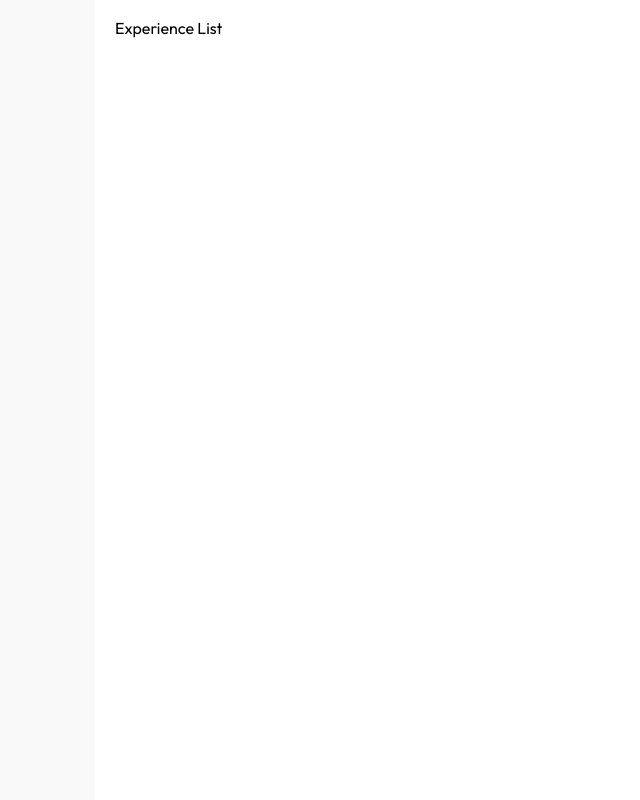
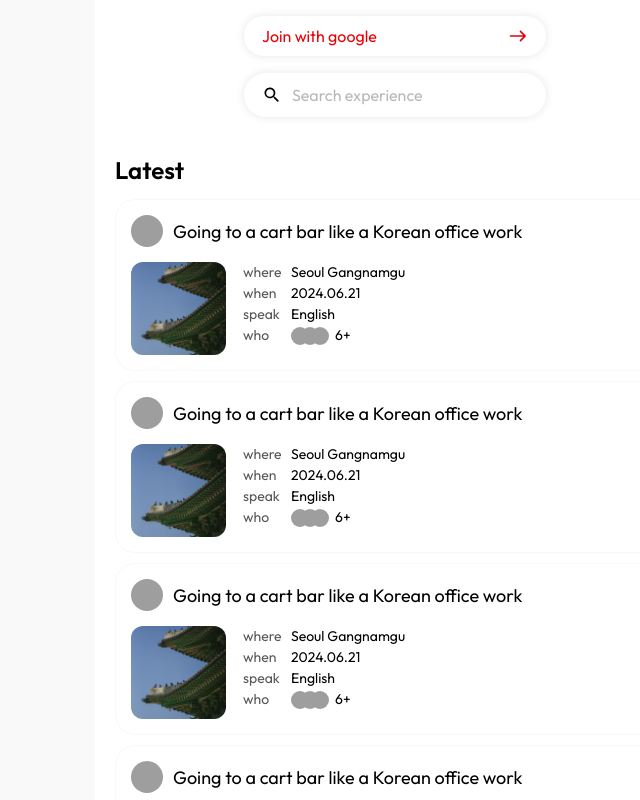
Before and after one commit to Wageul/wageul-client, a Next.js app: page /experience in a window 1280 px wide. Shown: the top 800 px of the page, without its empty margins (245-885 px from the left). Built offline with nearby package versions, Linux system fonts and the light colour scheme; grey boxes are pictures that could not be loaded.

Commit message:
main(experience list) page UI design done, extracted card component

```diff
--- a/app/(layout)/experience/page.tsx
+++ b/app/(layout)/experience/page.tsx
@@ -1,3 +1,39 @@
+import ExperienceCard from "@/components/ExperienceCard";
+import { Button } from "@/components/ui/wageulButton";
+import EastRoundedIcon from "@mui/icons-material/EastRounded";
+import SearchRoundedIcon from "@mui/icons-material/SearchRounded";
+
 export default async function Page() {
-  return(<p>Experience List</p>)
+  return (
+    <>
+      <Button
+        variant={"white"}
+        className="w-[302px] fixed left-1/2 transform -translate-x-1/2 px-[18px] py-[10px] flex justify-between text-primary-red font-normal z-10"
+      >
+        <div className="text-body2">Join with google</div>
+        <EastRoundedIcon fontSize="small" />
+      </Button>
+      <section className="pt-[57px]">
+        <div className="flex gap-2.5 px-[18px] py-[10px] w-[302px] rounded-full mx-auto shadow-light items-center">
+          <SearchRoundedIcon fontSize="small" />
+          <input
+            className="w-full outline-none placeholder-grey-3"
+            placeholder="Search experience"
+          />
+        </div>
+      </section>
+      <section className="mt-[35px]">
+        <div className="text-h2 font-semibold">Latest</div>
+        <div className="mt-[11px] flex flex-col gap-2.5">
+          <ExperienceCard />
+          <ExperienceCard />
+          <ExperienceCard />
+          <ExperienceCard />
+          <ExperienceCard />
+          <ExperienceCard />
+          <ExperienceCard />
+        </div>
+      </section>
+    </>
+  );
 }
--- /dev/null
+++ b/components/ExperienceCard.tsx
@@ -0,0 +1,62 @@
+import { Avatar, AvatarFallback, AvatarImage } from "@/components/ui/avatar";
+import Image from "next/image";
+
+export default function ExperienceCard() {
+  return (
+    <div className="p-[15px] rounded-[20px] border-[1.5px] border-grey-1">
+      <div className="flex gap-2.5 items-center">
+        <Avatar className="size-[32px]">
+          <AvatarImage src="https://github.com/shadcn.png" />
+          <AvatarFallback>CN</AvatarFallback>
+        </Avatar>
+        <div className="text-body1">
+          Going to a cart bar like a Korean office work
+        </div>
+      </div>
+      <div className="mt-[15px] text-subtitle flex gap-[17px]">
+        <div className="rounded-[12px] overflow-hidden relative w-[95px] h-[93px]">
+          <Image
+            src={"/main.avif"}
+            fill={true}
+            alt={"experience"}
+            objectFit="cover"
+          />
+        </div>
+        <div>
+          <div className="flex gap-2">
+            <div className="text-grey-4 w-[40px]">where</div>
+            <div>Seoul Gangnamgu</div>
+          </div>
+          <div className="flex gap-2">
+            <div className="text-grey-4 w-[40px]">when</div>
+            <div>2024.06.21</div>
+          </div>
+          <div className="flex gap-2">
+            <div className="text-grey-4 w-[40px]">speak</div>
+            <div>English</div>
+          </div>
+          <div className="flex gap-2">
+            <div className="text-grey-4 w-[40px]">who</div>
+            <div className="flex gap-[6px] items-center">
+              <div className="flex flex-row-reverse">
+                <Avatar className="size-[18px] -ml-[8px]">
+                  <AvatarImage src="https://github.com/shadcn.png" />
+                  <AvatarFallback>CN</AvatarFallback>
+                </Avatar>
+                <Avatar className="size-[18px] -ml-[8px]">
+                  <AvatarImage src="https://github.com/shadcn.png" />
+                  <AvatarFallback>CN</AvatarFallback>
+                </Avatar>
+                <Avatar className="size-[18px]">
+                  <AvatarImage src="https://github.com/shadcn.png" />
+                  <AvatarFallback>CN</AvatarFallback>
+                </Avatar>
+              </div>
+              <div>6+</div>
+            </div>
+          </div>
+        </div>
+      </div>
+    </div>
+  );
+}
```
